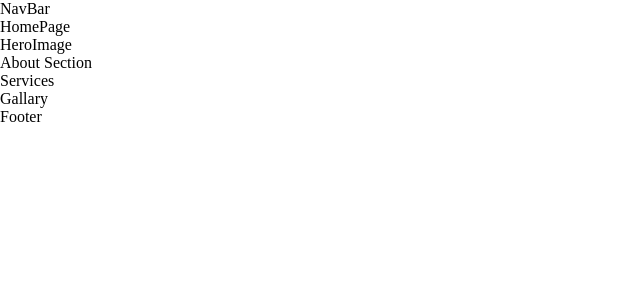
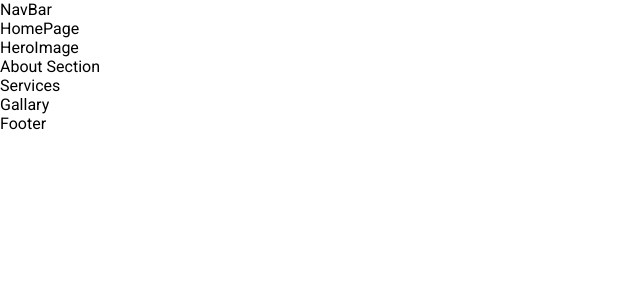
Before and after one commit to PBasham/andreasflowershop_website, a React (Vite) app: page / in a window 1280 px wide. Shown: the top 300 px of the page, without its empty margins (0-640 px from the left). Built offline with nearby package versions, Linux system fonts and the light colour scheme.

Commit message:
added google font to index.html and updated body font to new font

```diff
--- a/index.html
+++ b/index.html
@@ -4,6 +4,9 @@
     <meta charset="UTF-8" />
     <link rel="icon" type="image/svg+xml" href="/vite.svg" />
     <meta name="viewport" content="width=device-width, initial-scale=1.0" />
+
+    <!-- google fonts -------------------------------------------------- -->
+    <link href="https://fonts.googleapis.com/css2?family=Roboto:wght@300;400;700&display=swap" rel="stylesheet">
     <title>Vite + React + TS</title>
   </head>
   <body>
--- a/src/assets/styling/App.css
+++ b/src/assets/styling/App.css
@@ -6,7 +6,7 @@
     font: inherit;
 }
 html { /* color-scheme: light dark; */ }
-body { min-height: 100vh; }
+body { min-height: 100vh; font-family: 'Roboto', sans-serif;}
 img, picture, svg, video {
     display: block;
     max-width: 100%;
```
